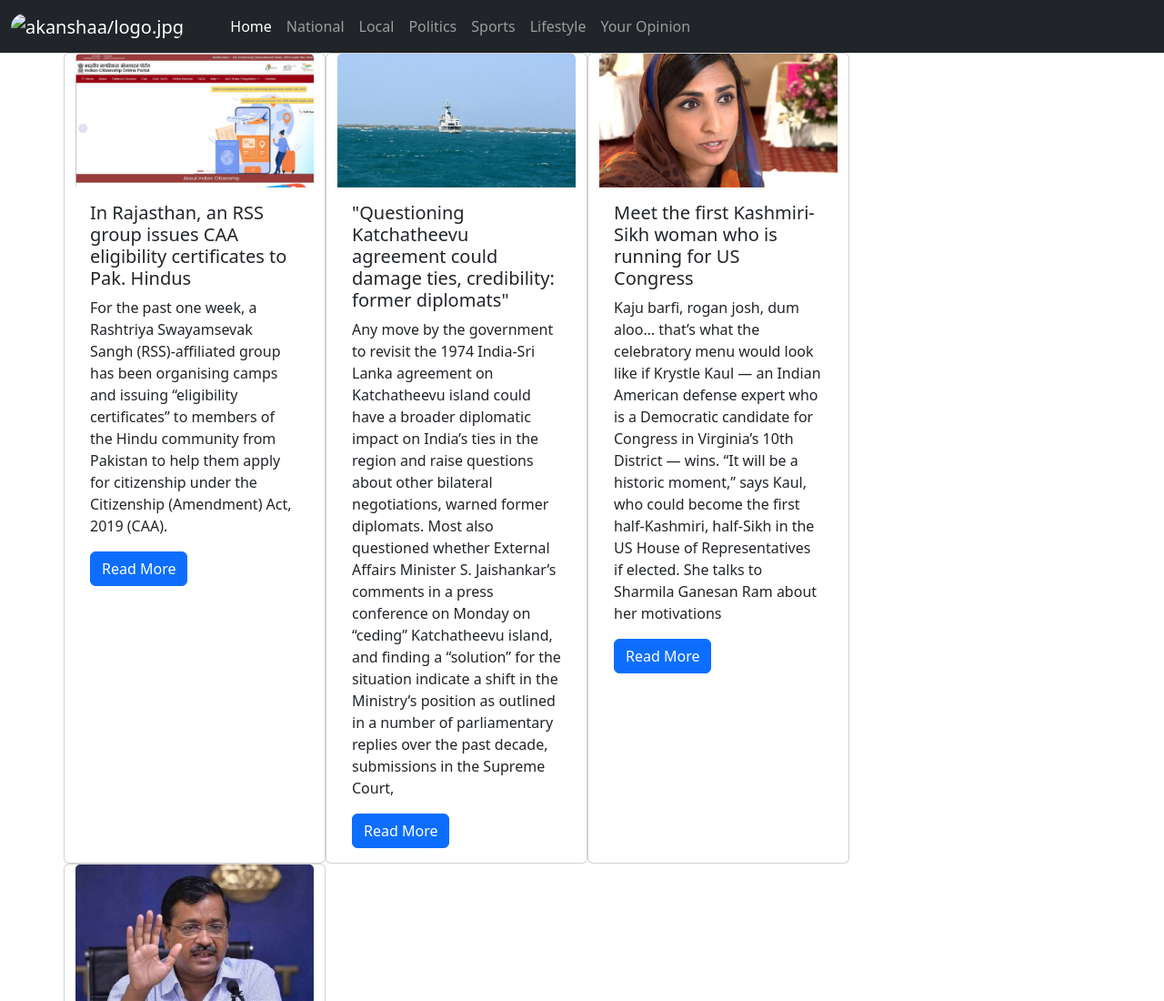
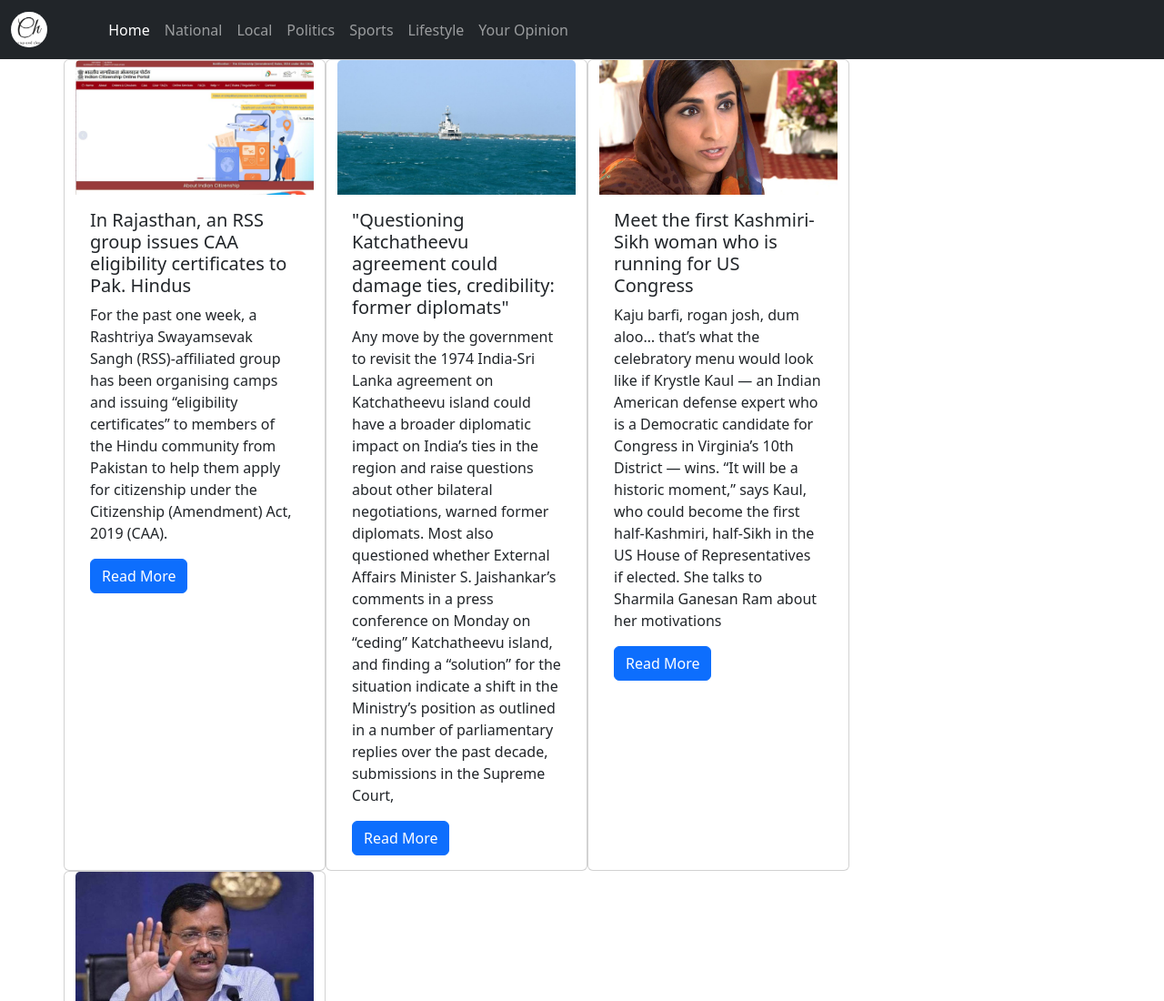
Before and after one commit to 24akansha/crisp-happenings, a plain HTML site: page index.html in a window 1280 px wide. Shown: the top 1100 px of the page at 91% size. Drawn offline with nearby package versions, Linux system fonts and the light colour scheme.

Commit message:
Update index.html

```diff
--- a/index.html
+++ b/index.html
@@ -11,7 +11,7 @@
 <nav class="navbar navbar-expand-sm bg-dark navbar-dark">
   <div class="container-fluid">
     <a class="navbar-brand" href="#">
-      <img src="logo.JPG" alt="akanshaa/logo.jpg" style="width:40px;" class="rounded-pill">
+      <img src="akanshaa/logo.jpg" alt="logo" style="width:40px;" class="rounded-pill">
     </a>
     <div class="container-fluid">
 
```
